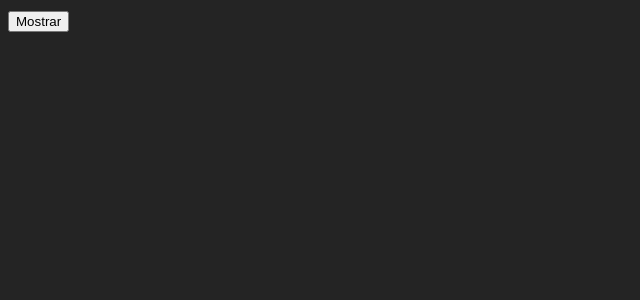
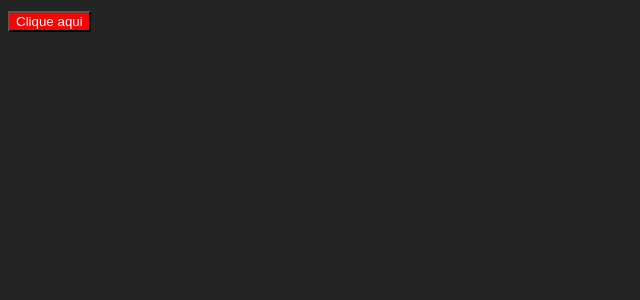
Before and after one commit to Vinicius-dcs/basic-react, a React (Vite) app: page / in a window 1280 px wide. Shown: the top 300 px of the page, without its empty margins (0-640 px from the left). Built offline with nearby package versions, Linux system fonts and the light colour scheme.

Commit message:
M3 L1: Style Inline

```diff
--- a/src/App.tsx
+++ b/src/App.tsx
@@ -1,30 +1,11 @@
-import { useState } from 'react';
-
 function App() {
-
-	const [show, setShow] = useState(false);
-	const [buttonText, setButtonText] = useState('Mostrar');
-
-	const toggleDiv = () => {
-		show === true ? setShow(false) : setShow(true);
-		toggleTextButton();
-	}
-
-	const toggleTextButton = () => {
-		buttonText === 'Mostrar' ? setButtonText('Esconder') : setButtonText('Mostrar');
-	}
 
 	return (
 		<div>
-			<button onClick={toggleDiv}>{buttonText}</button>
-
-			{show === true &&
-				<div>
-					Olha a DIV!
-				</div>
-			}
+			<button style={{backgroundColor: '#FF0000', color: '#FFF'}}>Clique aqui</button>
 		</div>
 	);
+
 }
 
 export default App;
```
